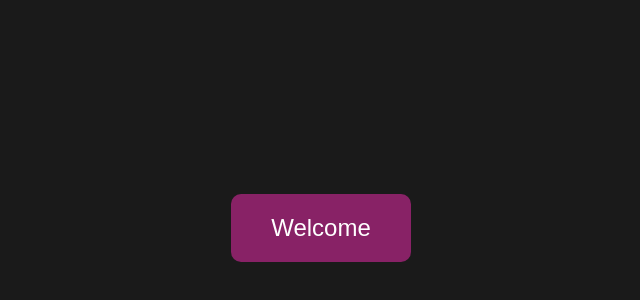
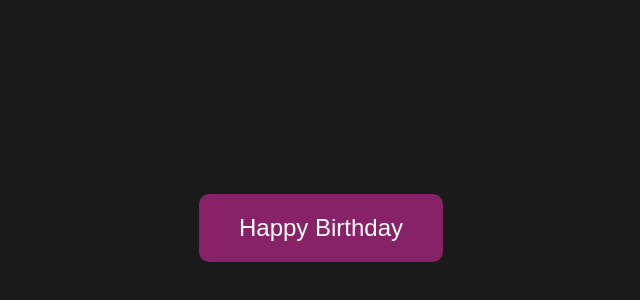
Before and after one commit to Mysha-Ali/button, a plain HTML site: page index.html in a window 1280 px wide. Shown: the part 180-480 px from the top of the page, without its empty margins (319-959 px from the left). Drawn offline with Linux system fonts and the light colour scheme.

Commit message:
Update index.html

```diff
--- a/index.html
+++ b/index.html
@@ -8,6 +8,7 @@
     </style>
 </head>
 <body>
-    <button onclick="window.open('button.html', 'prankPopup', 'width=700,height=700')">Welcome</button>
+    <button onclick="window.open('button.html', 'prankPopup', 'width=700,height=700')">Happy Birthday</button>
 </body>
+
 </html>
```
